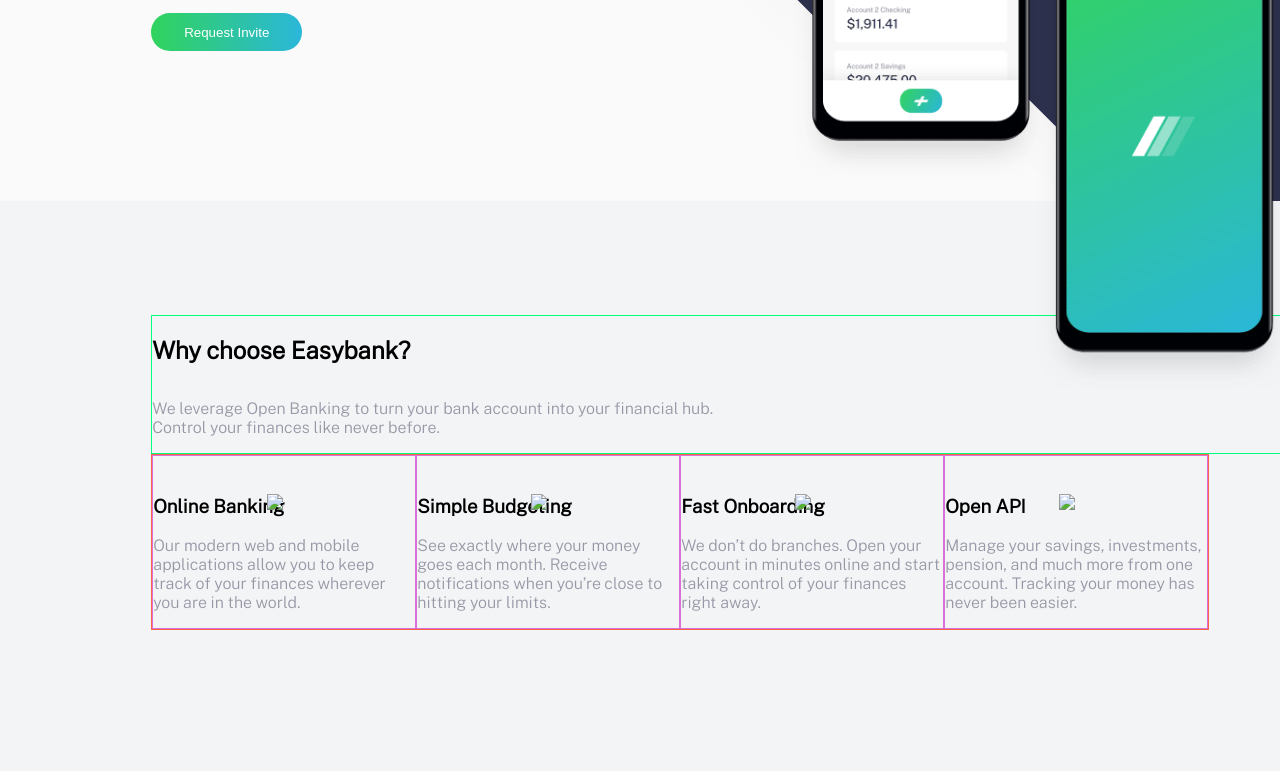
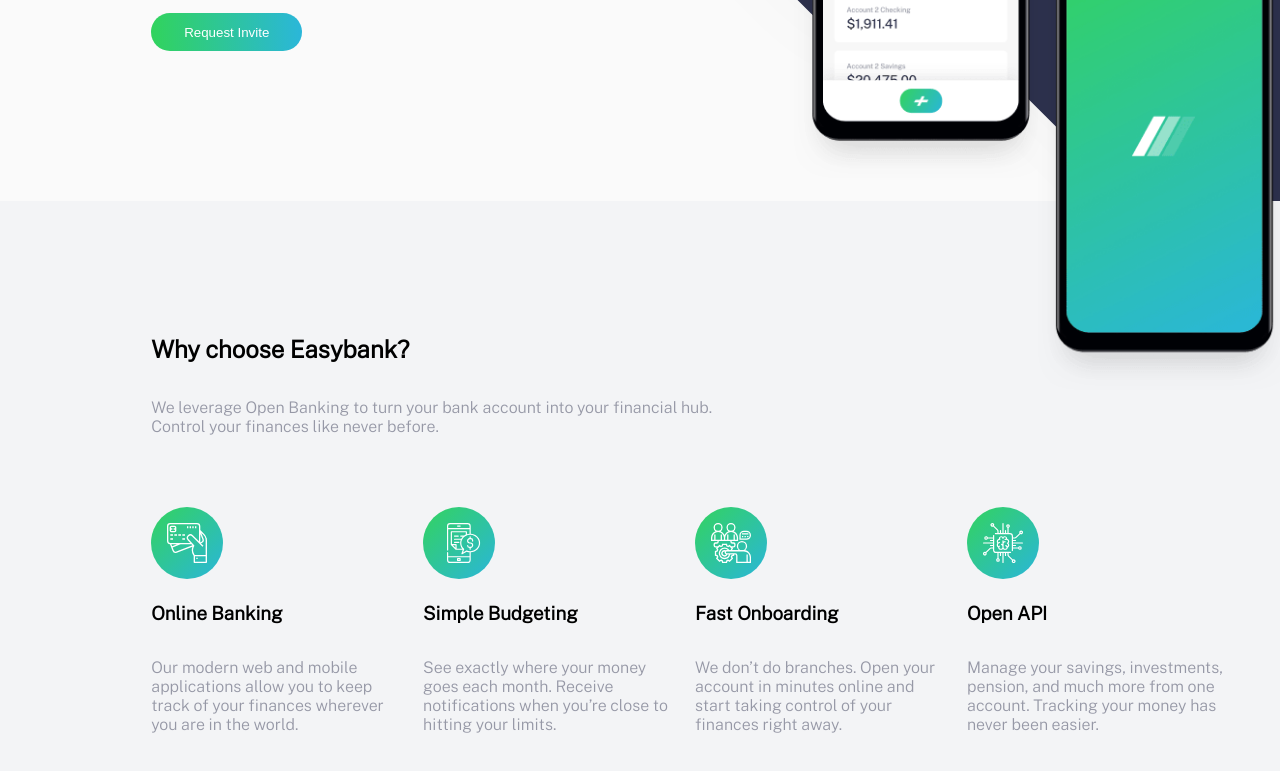
Before and after one commit to tatjama/fem-easybank-landing-page-master, a plain HTML site: page easybank-landing-page-master/index.html in a window 1280 px wide. Shown: the part 479-1250 px from the top of the page. Drawn offline with Linux system fonts and the light colour scheme.

Commit message:
second section finished

```diff
--- a/easybank-landing-page-master/index.html
+++ b/easybank-landing-page-master/index.html
@@ -31,7 +31,7 @@
       </div>
     </div>
     <div class="section-first-div" id="section-first-div-img">
-      <img src="./images/image-mockups.png">
+      <img class="section-first-img" src="./images/image-mockups.png">
      </div>
   </section >
 
@@ -51,20 +51,26 @@
       <div class="section-second-content2">
 
         <div class="section-second-content">
-          <img src="#"/>
+          <div class="section-second-img">
+            <img src="./images/icon-online.svg"/>
+          </div>
           <h3>Online Banking</h3>
           <p>Our modern web and mobile applications allow you to keep track of your finances
             wherever you are in the world.</p>
         </div>
         <div class="section-second-content">
-          <img src="#"/>
+          <div>
+            <img src="./images/icon-budgeting.svg"/>
+          </div>
           <h3>Simple Budgeting</h3>
           <p>
             See exactly where your money goes each month. Receive notifications when you’re
             close to hitting your limits.</p>
         </div>
         <div class="section-second-content">
-          <img src="#"/>
+          <div>
+            <img src="./images/icon-onboarding.svg"/>
+          </div>
           <h3>Fast Onboarding</h3>
           <p>
   We don’t do branches. Open your account in minutes online and start taking control
@@ -72,7 +78,9 @@
           </p>
         </div>
         <div class="section-second-content">
-          <img src="#"/>
+          <div>
+            <img src="./images/icon-api.svg"/>
+          </div>
           <h3>Open API</h3>
           <p>
 
--- a/easybank-landing-page-master/main.css
+++ b/easybank-landing-page-master/main.css
@@ -19,31 +19,12 @@ body{
 section{
     height: 16cm;
 }
+/*SECTION  FIRST*/
+
 .section-first{
     display: flex;
     flex-direction: row;
     background-color: hsl(0, 0%, 98%);
-}
-.section-second{
-    display: flex;
-    flex-direction: column;
-    background-color: hsl(220, 16%, 96%);
-}
-.section-second-content1{
-    display: flex;
-    flex-direction: column;
-    margin: 3cm 0 0 4cm;
-    border: springgreen solid 1px;
-}
-.section-second-content2{
-    display: flex;
-    flex-direction: row;
-    border: tomato solid 1px;
-    margin: 0 4cm;
-}
-.section-second-content{
-    border: orchid 1px solid;
-    width: 25%;
 }
 .section-first-div{
     max-width: 50%;
@@ -86,9 +67,34 @@ button{
     background-position-x: -1.5cm;
     background-position-y: -5cm;
 }
-img{
+.section-first-img{
     position: relative;
    top: 1cm;
    left: 3cm;
     max-height: 24cm;
 }
+/*      SECTION SECOND*/
+.section-second{
+    display: flex;
+    flex-direction: column;
+    background-color: hsl(220, 16%, 96%);
+}
+.section-second-content1{
+    display: flex;
+    flex-direction: column;
+    margin: 3cm 0 0 4cm;
+}
+.section-second-content2{
+    display: flex;
+    flex-direction: row;
+    margin: 0 0 0 4cm;
+    justify-content: space-between;
+    padding-right: 10%;
+    padding-top: 4%;
+}
+.section-second-content{
+    display: flex;
+    flex-direction: column;
+    width: 24%;
+
+}
```
